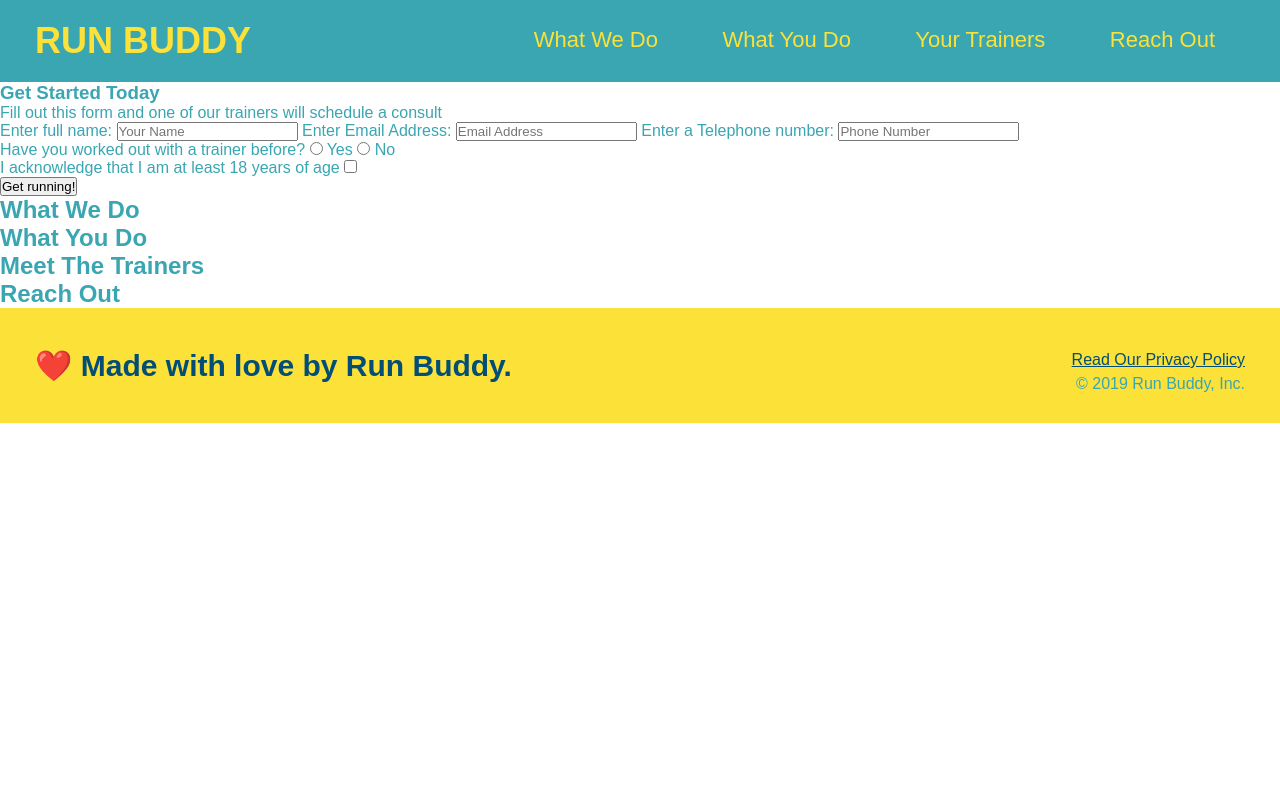
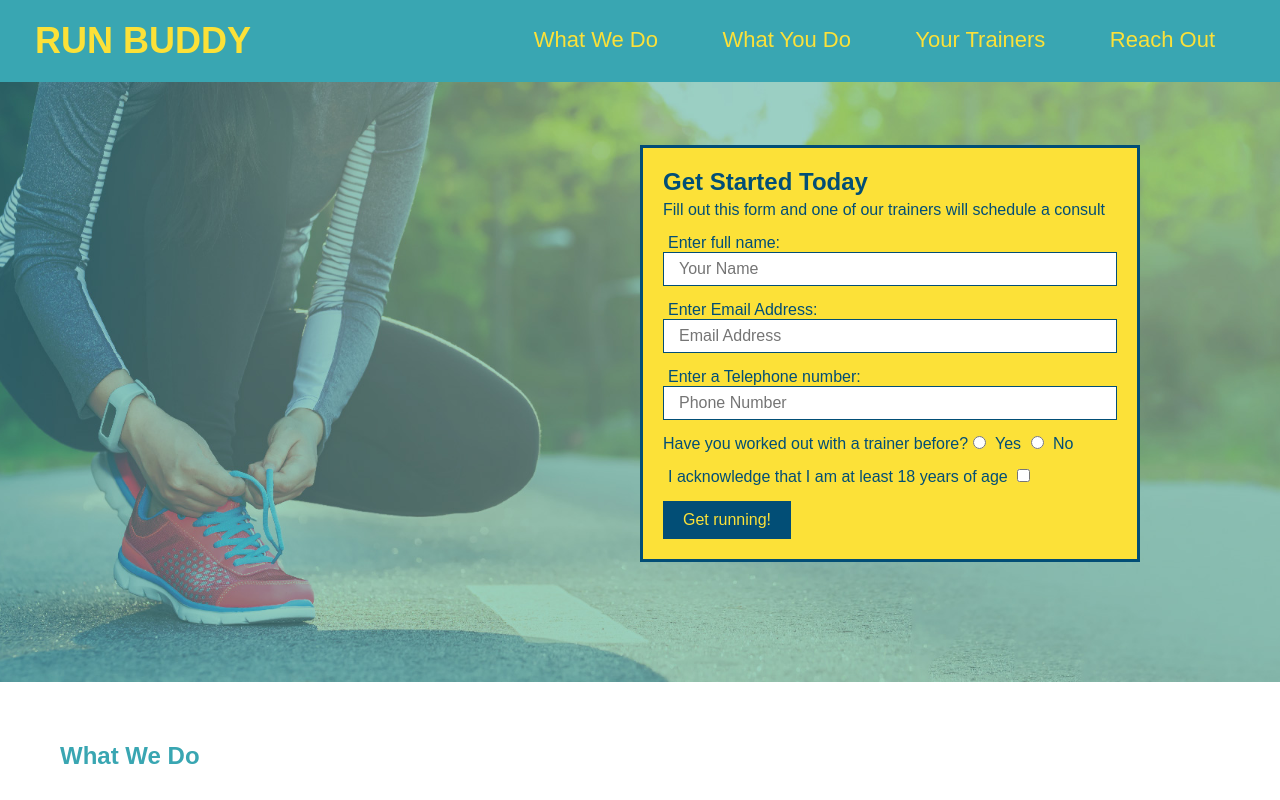
Before and after one commit to aulakhhardeep/run-buddy, a plain HTML site: page index.html in a window 1280 px wide. Shown: the top 800 px of the page. Drawn offline with Linux system fonts and the light colour scheme.

Commit message:
Added Photo and style to Form

```diff
--- a/assets/css/style.css
+++ b/assets/css/style.css
@@ -72,7 +72,70 @@ footer div
        text-align:right;
        line-height: 1.5;
 }
-
+/*Applying style to a element of footer*/
 footer a{
        color:#024e76;
 }
+/*Applying style to section element*/
+section{
+       padding:60px;
+
+}
+/* Hero Style Start */
+.hero
+{
+       background-image: url("../images/hero-bg.jpg");
+       height:600px;
+       background-size: cover;
+       background-position:center;
+       position:relative;
+}
+/* Hero Style Ends*/
+
+/* Hero-form style start*/
+.hero-form{
+color:#024e76;
+background-color: #fce138;
+width:500px;
+padding:20px;
+border-style: solid;
+border-width: 3px;
+border-color:#024e76;
+position:absolute;
+bottom:120px;
+right:140px;
+}
+
+/*Hero-form style ends*/
+h3{
+       font-size:24px;
+       margin:0;
+}
+
+.hero-form p{
+       margin: 5px 0 15px 0;
+
+}
+
+.form-input
+{
+       border:1px solid #024e76;
+       display: block;
+       font-size:16px;
+       color:#024e76;
+       width:100%;
+       padding:7px 15px;
+       margin-bottom: 15px;
+}
+.hero-form label
+{
+       margin:0 5px;
+}
+
+.hero-form button{
+       color:#fce138;
+       background-color: #024e76;
+       border:none;
+       padding:10px 20px;
+       font-size:16px;
+}
--- a/index.html
+++ b/index.html
@@ -35,18 +35,18 @@
     </header>
 
     <!--hero/jumbotron -->
-    <section>
-        <div>
+    <section class="hero">
+        <div class="hero-form">
         <h3>Get Started Today</h3>
         <p>Fill out this form and one of our trainers will schedule a consult</p>
         <!-- Add form element-->
         <form>
             <label for="name">Enter full name:</label>
-            <input type="text" placeholder="Your Name" name="name" id ="name"/>
+            <input type="text" placeholder="Your Name" name="name" id ="name" class="form-input" />
             <label for="email">Enter Email Address:</label>
-            <input type="email" placeholder="Email Address" name="email" id="email"/>
+            <input type="email" placeholder="Email Address" name="email" id="email" class="form-input" />
             <label for="phone">Enter a Telephone number:</label>
-            <input type="tel" placeholder="Phone Number" name="phone" id="phone"/>
+            <input type="tel" placeholder="Phone Number" name="phone" id="phone" class="form-input" />
             <p>
                 Have you worked out with a trainer before?
                 <input type="radio" name="trainer-confirm" id="trainer-yes"/>
```
Also changed, not shown: assets/images/hero-bg.jpg (added).
